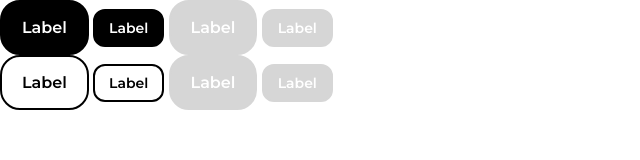
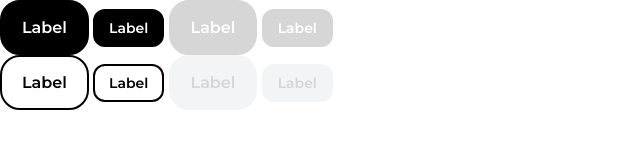
Before and after one commit to HillarylouisXVI/IMD32-v3, a website built with Parcel: page src/index.html in a window 1280 px wide. Shown: the whole page, without its empty margins (0-640 px from the left). Built offline with nearby package versions, Linux system fonts and the light colour scheme.

Commit message:
disabled/ primary et secondary

```diff
--- a/src/scss/modules/_CTA.scss
+++ b/src/scss/modules/_CTA.scss
@@ -6,8 +6,11 @@
   --color-secondary-hover: #b4bbc0;
   --color-secondary-text: #000;
 
-  --color-disabled: #bbb;
-  --color-disabled-text: #ffffff;
+  --color-disabled-primary: #bbb;
+  --color-disabled-primary-text: #fff;
+
+  --color-disabled-secondary: #eceeef;
+  --color-disabled-secondary-text: #bbb;
 
   --radius: 1rem;
 
@@ -68,12 +71,22 @@
   color: var(--color-secondary-text);
 }
 
-.btn:disabled,
-.btn[aria-disabled="true"] {
-  background-color: var(--color-disabled);
-  color: var(--color-disabled-text);
-  border-color: var(--color-disabled);
+.btn-primary:disabled,
+.btn-primary[aria-disabled="true"] {
+  background-color: var(--color-disabled-primary);
+  border-color: var(--color-disabled-primary);
+  color: var(--color-disabled-primary-text);
 
   cursor: not-allowed;
   opacity: 0.6;
 }
+
+.btn-secondary:disabled,
+.btn-secondary[aria-disabled="true"] {
+  background-color: var(--color-disabled-secondary);
+  border-color: var(--color-disabled-secondary);
+  color: var(--color-disabled-secondary-text);
+
+  cursor: not-allowed;
+  opacity: 0.6;
+}
```
